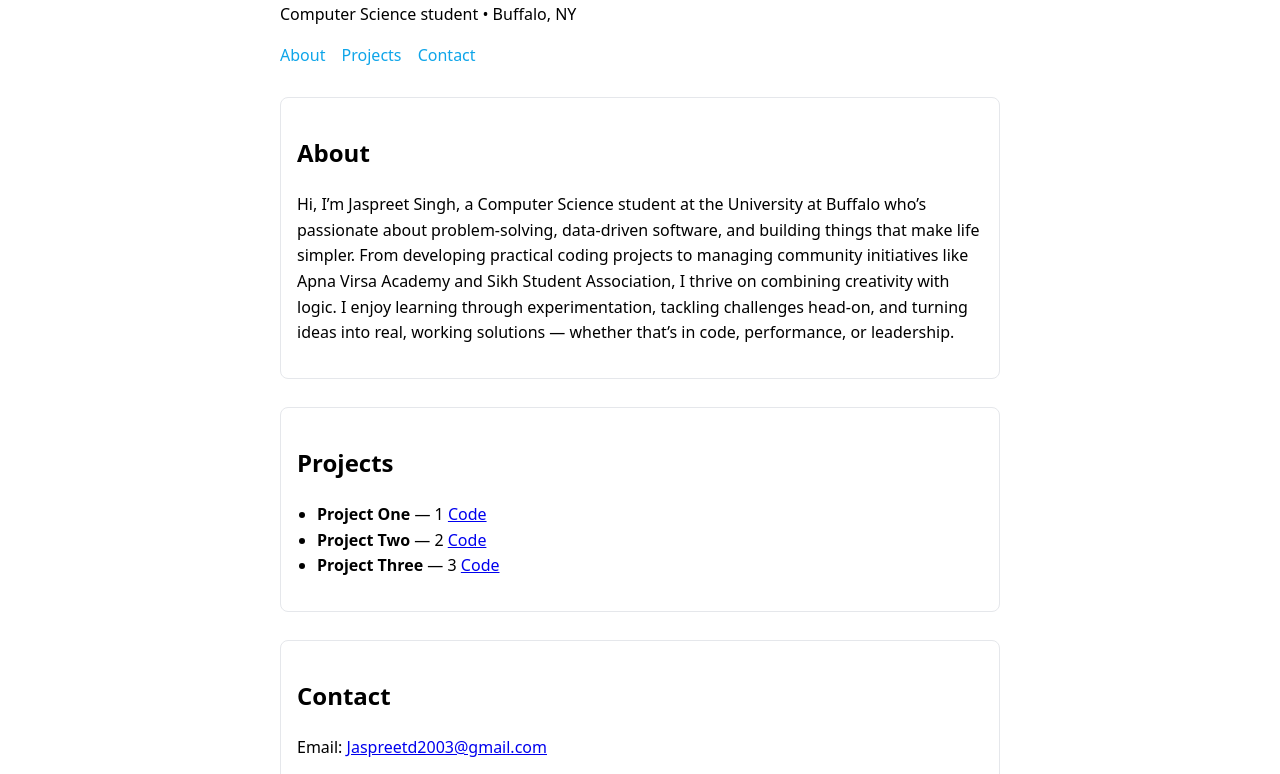
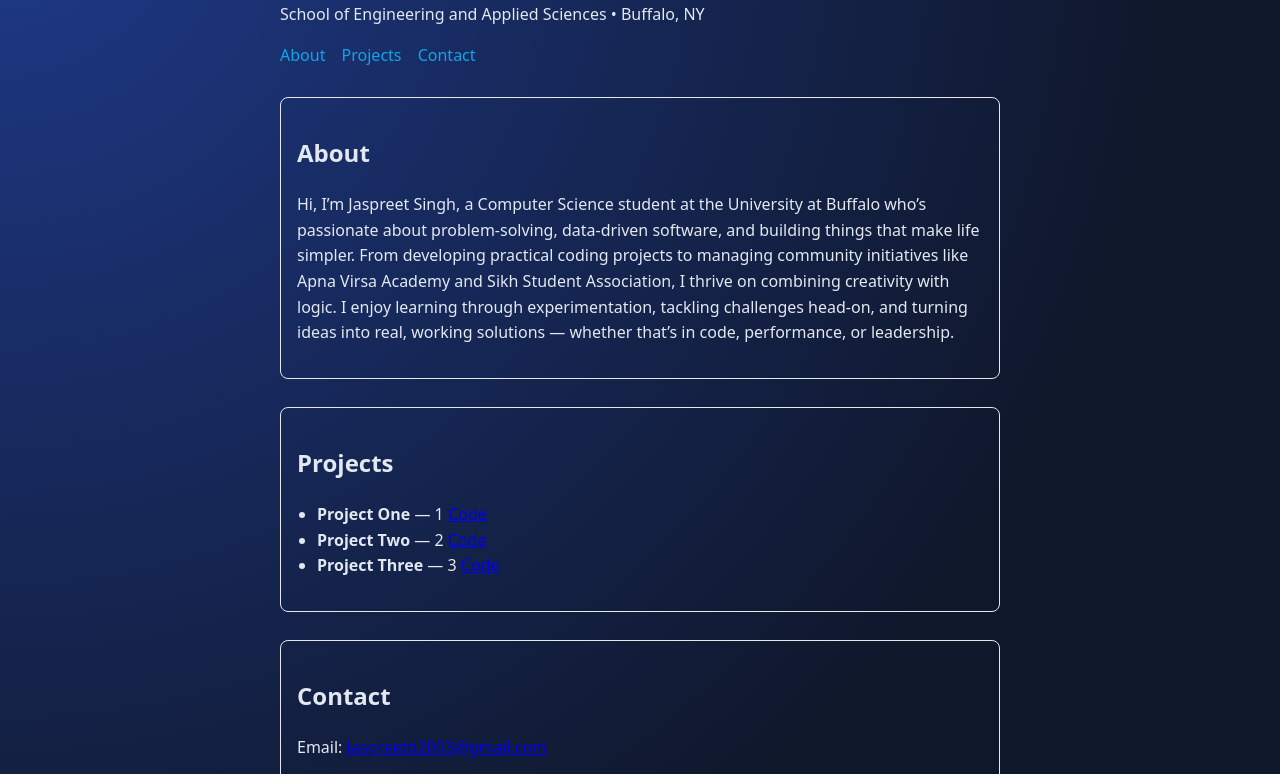
Before and after one commit to Jaspreet1224/jaspreet1224.github.io, a plain HTML site: page index.html in a window 1280 px wide. Shown: the part 115-889 px from the top of the page. Drawn offline with Linux system fonts and the light colour scheme.

Commit message:
Update background 2

```diff
--- a/index.html
+++ b/index.html
@@ -7,7 +7,13 @@
   <style>
     /* Simple, readable styles */
     :root { --accent: #0ea5e9; }
-    body { font-family: system-ui, -apple-system, Segoe UI, Roboto, Helvetica, Arial, sans-serif; margin: 0; padding: 24px; line-height: 1.6; }
+    body { font-family: system-ui, -apple-system, Segoe UI, Roboto, Helvetica, Arial, sans-serif;
+          margin: 0;
+          padding: 24px;
+          line-height: 1.6;
+          background: radial-gradient(circle at top left, #1e3a8a, #0f172a 70%);
+          color: #e2e8f0;
+}
     main { max-width: 720px; margin: 0 auto; }
     header { margin-bottom: 24px; }
     h1 { margin: 0 0 8px; }
@@ -18,15 +24,11 @@
     footer { margin-top: 40px; font-size: 0.9rem; color: #6b7280; }
   </style>
 </head>
- <body> {
-  background: radial-gradient(circle at top left, #1e3a8a, #0f172a 70%);
-  color: #e2e8f0;
-}</body>
 <body>
   <main>
     <header>
       <h1>Jaspreet Singh</h1>
-      <p>Computer Science student • Buffalo, NY</p>
+      <p>University at Buffalo <br>School of Engineering and Applied Sciences • Buffalo, NY</p>
       <nav>
         <a href="#about">About</a>
         <a href="#projects">Projects</a>
```
